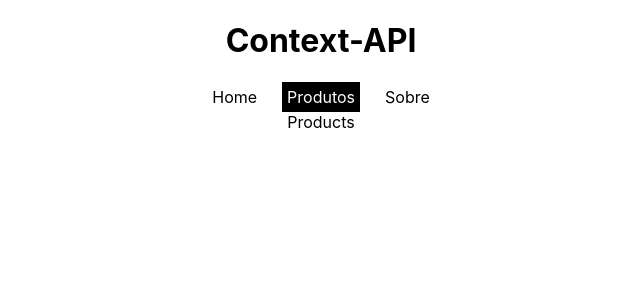
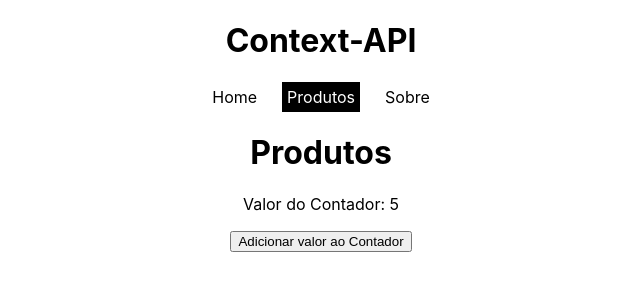
Before and after one commit to BrunoAlz/REACT-5_CONTEXT-API, a React (Create React App) app in the folder context_api/: page /products in a window 1280 px wide. Shown: the top 300 px of the page, without its empty margins (319-959 px from the left). Built offline with nearby package versions, Linux system fonts and the light colour scheme.

Commit message:
Alterando o valor do Context, Consumindo em todas Pages

```diff
--- /dev/null
+++ b/context_api/src/context/ChangeCounter.js
@@ -0,0 +1,16 @@
+import { useContext } from "react";
+import { CounterContext } from "../context/CounterContext";
+
+const ChangeCounter = () => {
+  const { counter, setCounter } = useContext(CounterContext);
+
+  return (
+    <div>
+      <button onClick={() => setCounter(counter + 1)}>
+        Adicionar valor ao Contador
+      </button>
+    </div>
+  );
+};
+
+export default ChangeCounter;
--- a/context_api/src/pages/About.js
+++ b/context_api/src/pages/About.js
@@ -1,8 +1,16 @@
+import { useContext } from "react";
+import { CounterContext } from "../context/CounterContext";
+import ChangeCounter from "../context/ChangeCounter";
 
 const About = () => {
+  const { counter } = useContext(CounterContext);
   return (
-    <div>About</div>
-  )
-}
+    <div>
+      <h1>Sobre</h1>
+      <p>Valor do Contador: {counter}</p>
+      <ChangeCounter />
+    </div>
+  );
+};
 
-export default About
+export default About;
--- a/context_api/src/pages/Home.js
+++ b/context_api/src/pages/Home.js
@@ -1,6 +1,6 @@
 import { useContext } from "react";
-
 import { CounterContext } from "../context/CounterContext";
+import ChangeCounter from "../context/ChangeCounter";
 
 const Home = () => {
   const { counter } = useContext(CounterContext);
@@ -9,6 +9,7 @@
     <div>
       <h1>Home</h1>
       <p>Valor do Contador: {counter}</p>
+      <ChangeCounter />
     </div>
   );
 };
--- a/context_api/src/pages/Products.js
+++ b/context_api/src/pages/Products.js
@@ -1,8 +1,16 @@
+import { useContext } from "react";
+import { CounterContext } from "../context/CounterContext";
+import ChangeCounter from "../context/ChangeCounter";
 
 const Products = () => {
+  const { counter } = useContext(CounterContext);
   return (
-    <div>Products</div>
-  )
-}
+    <div>
+      <h1>Produtos</h1>
+      <p>Valor do Contador: {counter}</p>
+      <ChangeCounter />
+    </div>
+  );
+};
 
-export default Products
+export default Products;
```
